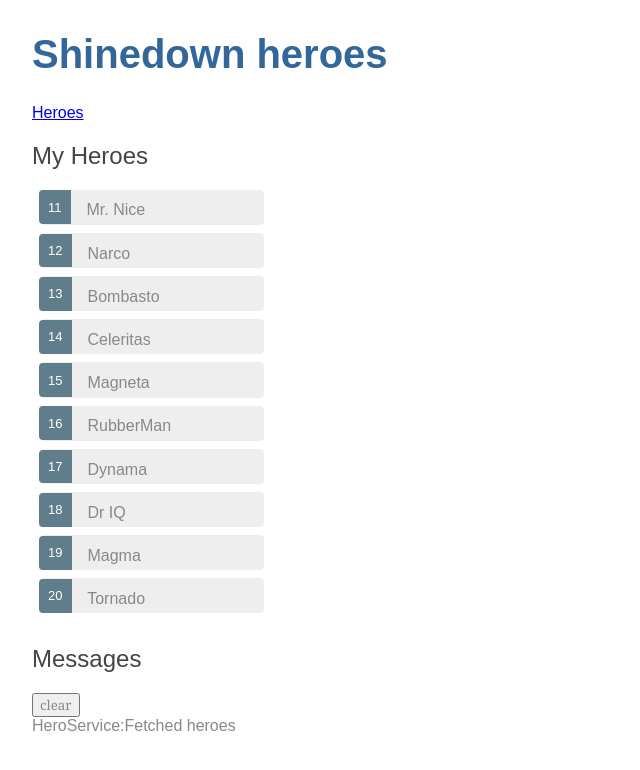
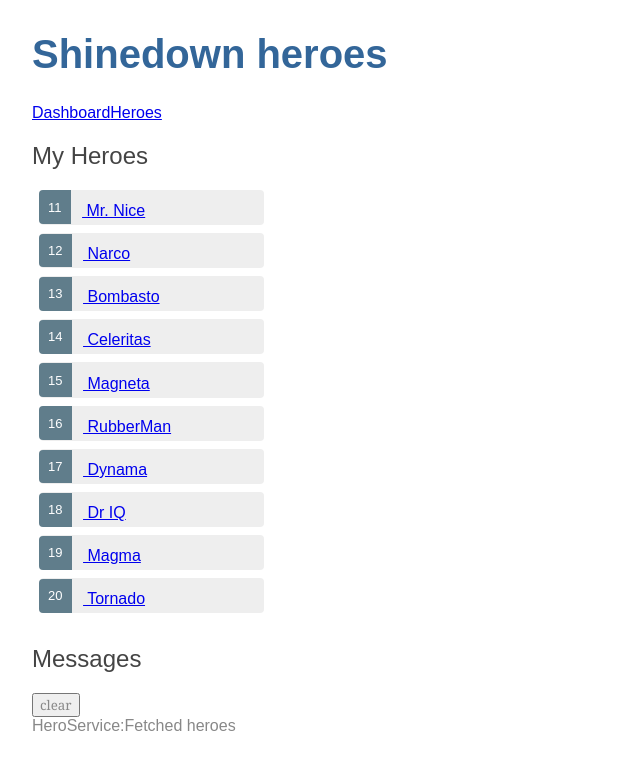
Before and after one commit to kounelios13/angular-tour-of-heroes, an Angular app: page /heroes in a window 1280 px wide. Shown: the top 770 px of the page, without its empty margins (0-640 px from the left). Built offline with nearby package versions, Linux system fonts and the light colour scheme.

Commit message:
Added basic routing for dashboard

```diff
--- a/src/app/app.component.html
+++ b/src/app/app.component.html
@@ -1,5 +1,6 @@
 <h1>{{title}}</h1>
 <nav>
+  <a routerLink="/dashboard">Dashboard</a>
   <a routerLink="/heroes">Heroes</a>
 </nav>
 <!-- The <router-outlet> tells the router where to display routed views -->
--- a/src/app/dashboard/dashboard.component.html
+++ b/src/app/dashboard/dashboard.component.html
@@ -1,6 +1,6 @@
 <h3>Top Heroes</h3>
 <div class="grid grid-pad">
-  <a *ngFor="let hero of heroes" class="col-1-4">
+  <a *ngFor="let hero of heroes" class="col-1-4" routerLink="/detail/{{hero.id}}">
     <div class="module hero">
       <h4>{{hero.name}}</h4>
     </div>
--- a/src/app/hero-detail/hero-detail.component.ts
+++ b/src/app/hero-detail/hero-detail.component.ts
@@ -1,6 +1,9 @@
 import { Component, OnInit, Input } from '@angular/core';
 import { Hero } from '../hero';
+import { ActivatedRoute } from '@angular/router';
+import { Location } from '@angular/common';
 
+import { HeroService }  from '../hero.service';
 @Component({
   selector: 'app-hero-detail',
   templateUrl: './hero-detail.component.html',
@@ -9,9 +12,18 @@ import { Hero } from '../hero';
 export class HeroDetailComponent implements OnInit {
 
   @Input() hero:Hero;
-  constructor() { }
+  constructor(
+    private route: ActivatedRoute,
+    private heroService: HeroService,
+    private location: Location
+  ) {}
 
   ngOnInit() {
+    this.getHero();
   }
-
+  getHero(): void {
+    const id = +this.route.snapshot.paramMap.get('id');
+    this.heroService.getHero(id)
+      .subscribe(hero => this.hero = hero);
+  }
 }
--- a/src/app/hero.service.ts
+++ b/src/app/hero.service.ts
@@ -13,4 +13,10 @@ export class HeroService {
     this.messageService.add('HeroService:Fetched heroes');
     return of(HEROES);
   }
+
+  getHero(id: number): Observable<Hero> {
+    // TODO: send the message _after_ fetching the hero
+    this.messageService.add(`HeroService: fetched hero id=${id}`);
+    return of(HEROES.find(hero => hero.id === id));
+  }
 }
--- a/src/app/heroes/heroes.component.html
+++ b/src/app/heroes/heroes.component.html
@@ -1,9 +1,10 @@
 <h2>My Heroes</h2>
 <ul class="heroes">
-  <li *ngFor="let hero of heroes"
-  [class.selected]="hero === selectedHero"
-  (click)="onSelect(hero)">
-  <span class="badge">{{hero.id}}</span> {{hero.name}}
-</li>
+  <li *ngFor="let hero of heroes">
+    <a routerLink="/detail/{{hero.id}}">
+      <span class="badge">{{hero.id}}</span> {{hero.name}}
+    </a>
+  </li>
 </ul>
-<app-hero-detail [hero]="selectedHero"></app-hero-detail>
+<!-- The following should stay commented -->
+<!-- <app-hero-detail [hero]="selectedHero"></app-hero-detail> -->
--- a/src/app/heroes/heroes.component.ts
+++ b/src/app/heroes/heroes.component.ts
@@ -9,16 +9,12 @@ import { HeroService } from '../hero.service';
 })
 export class HeroesComponent implements OnInit {
 
-  selectedHero: Hero;
+
   heroes: Hero[];
   constructor(private heroService: HeroService) { }
 
   ngOnInit() {
     this.getHeroes();
-  }
-
-  onSelect(hero: Hero): void {
-    this.selectedHero = hero;
   }
 
   getHeroes(): void {
```
Also changed, not shown: src/app/app-routing.module.ts (+6 -1 lines).
